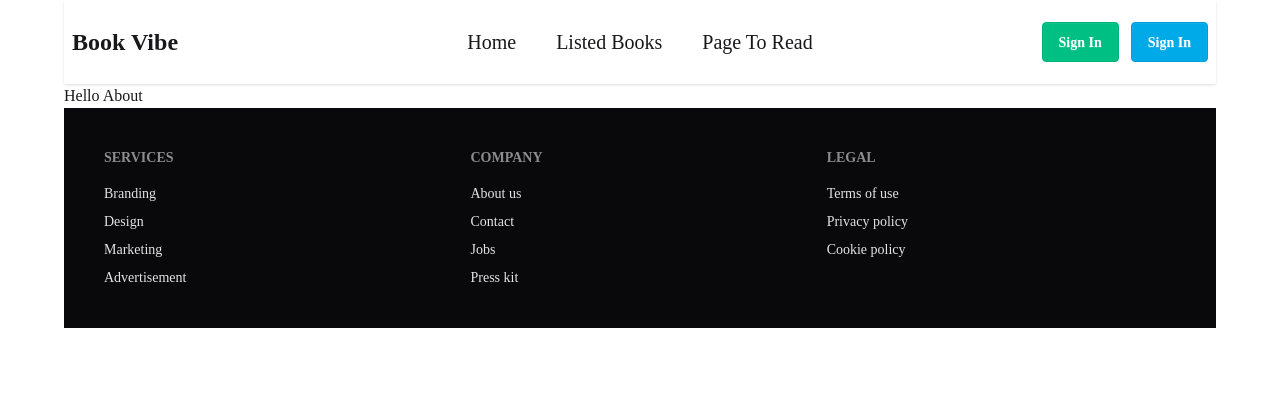
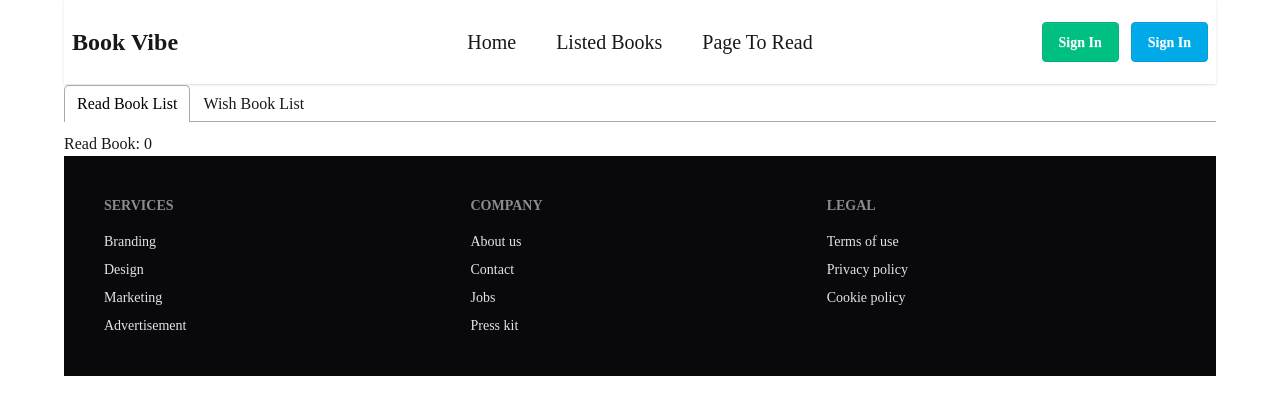
Before and after one commit to ruhanahmed01706/book-vibe, a React (Vite) app: page /about in a window 1280 px wide. Shown: the top 414 px of the page. Built offline with nearby package versions, Linux system fonts and the light colour scheme; a web font is replaced by a local one.

Commit message:
Read Book Add

```diff
--- a/package.json
+++ b/package.json
@@ -15,6 +15,7 @@
     "react-dom": "^19.1.1",
     "react-icons": "^5.5.0",
     "react-router": "^7.9.5",
+    "react-tabs": "^6.1.0",
     "tailwindcss": "^4.1.16"
   },
   "devDependencies": {
--- a/src/Pages/About/About.jsx
+++ b/src/Pages/About/About.jsx
@@ -1,9 +1,42 @@
-import React from 'react';
+import React, { useEffect, useState } from 'react';
+import { useLoaderData } from 'react-router';
+import { Tab, Tabs, TabList, TabPanel } from 'react-tabs';
+import 'react-tabs/style/react-tabs.css';
+import { getStoreBook } from '../../Utilitis/addToDb';
+import Book from '../Books/Book';
 
 const About = () => {
+    const [readList,setReadList] = useState([])
+
+    const data = useLoaderData();
+
+    useEffect(()=>{
+        const storeBookData = getStoreBook();
+        const converteddata = storeBookData.map(id => parseInt(id))
+        const myReadList = data.filter(book=> converteddata.includes(book.bookId));
+        setReadList(myReadList);
+
+    },[])
     return (
         <div>
-            <h2>Hello About</h2>
+            <Tabs>
+                <TabList>
+                    <Tab>Read Book List</Tab>
+                    <Tab>Wish Book List</Tab>
+                </TabList>
+
+                <TabPanel>
+                    <h2>Read Book: {readList.length}</h2>
+                    <div className='grid md:grid-cols-2 lg:grid-cols-3 gap-8'>
+                        {
+                            readList.map((b)=> <Book key={b.bookId} book={b}></Book>)
+                        }
+                    </div>
+                </TabPanel>
+                <TabPanel>
+                    <h2>Any content 2</h2>
+                </TabPanel>
+            </Tabs>
         </div>
     );
 };
--- a/src/Pages/BookDitails/BookDitails.jsx
+++ b/src/Pages/BookDitails/BookDitails.jsx
@@ -1,5 +1,6 @@
 import React from 'react';
 import { useLoaderData, useParams } from 'react-router';
+import { addToStoreDB } from '../../Utilitis/addToDb';
 
 const BookDitails = () => {
     const { id } = useParams()
@@ -7,9 +8,17 @@ const BookDitails = () => {
     const praId = parseInt(id)
     // console.log(typeof(praId));
     const bookData = useLoaderData();
+    const bookArray = Object.values(bookData);
     // console.log(bookData);
-    const singleBook = bookData.find(book => book.bookId === praId);
-    console.log(singleBook);
+    const singleBook = bookArray.find(book => book.bookId === praId);
+    // console.log(singleBook);
+
+    const handleMarkRead =(id)=>{
+
+       addToStoreDB(id);
+
+
+    }
 
 
 
@@ -45,8 +54,8 @@ const BookDitails = () => {
                         <p>{singleBook.rating}</p>
                     </div>
                 </div>
-                <button className="btn btn-info m-3">Read</button>
-                <button className="btn btn-success m-3">WishList</button>
+                <button onClick={()=> handleMarkRead(id)} className="btn btn-info m-3">Mark As Read</button>
+                <button className="btn btn-success m-3">Add To WishList</button>
 
             </div>
         </div>
--- a/src/Routes/Routes.jsx
+++ b/src/Routes/Routes.jsx
@@ -19,6 +19,7 @@ export const router = createBrowserRouter([
         },
         {
             path:'/about',
+            loader:()=>fetch('booksData.json'),
             Component:About
         },
         {
--- /dev/null
+++ b/src/Utilitis/addToDb.js
@@ -0,0 +1,24 @@
+const getStoreBook = ()=>{
+    const storeBookSTR = localStorage.getItem("readList");
+    if(storeBookSTR){
+        const storeBookData = JSON.parse(storeBookSTR);
+        return storeBookData;
+
+    }
+    else{
+        return[];
+    }
+}
+
+const addToStoreDB =(id)=>{
+    const storeBookData = getStoreBook();
+    if(storeBookData.includes(id)){
+        alert("All ready Added..!")
+    }
+    else{
+        storeBookData.push(id);
+        const data = JSON.stringify(storeBookData);
+        localStorage.setItem("readList",data)
+    }
+}
+export {addToStoreDB,getStoreBook};
```
Also changed, not shown: 1 other file (tests, documents, lock files or other folders).
